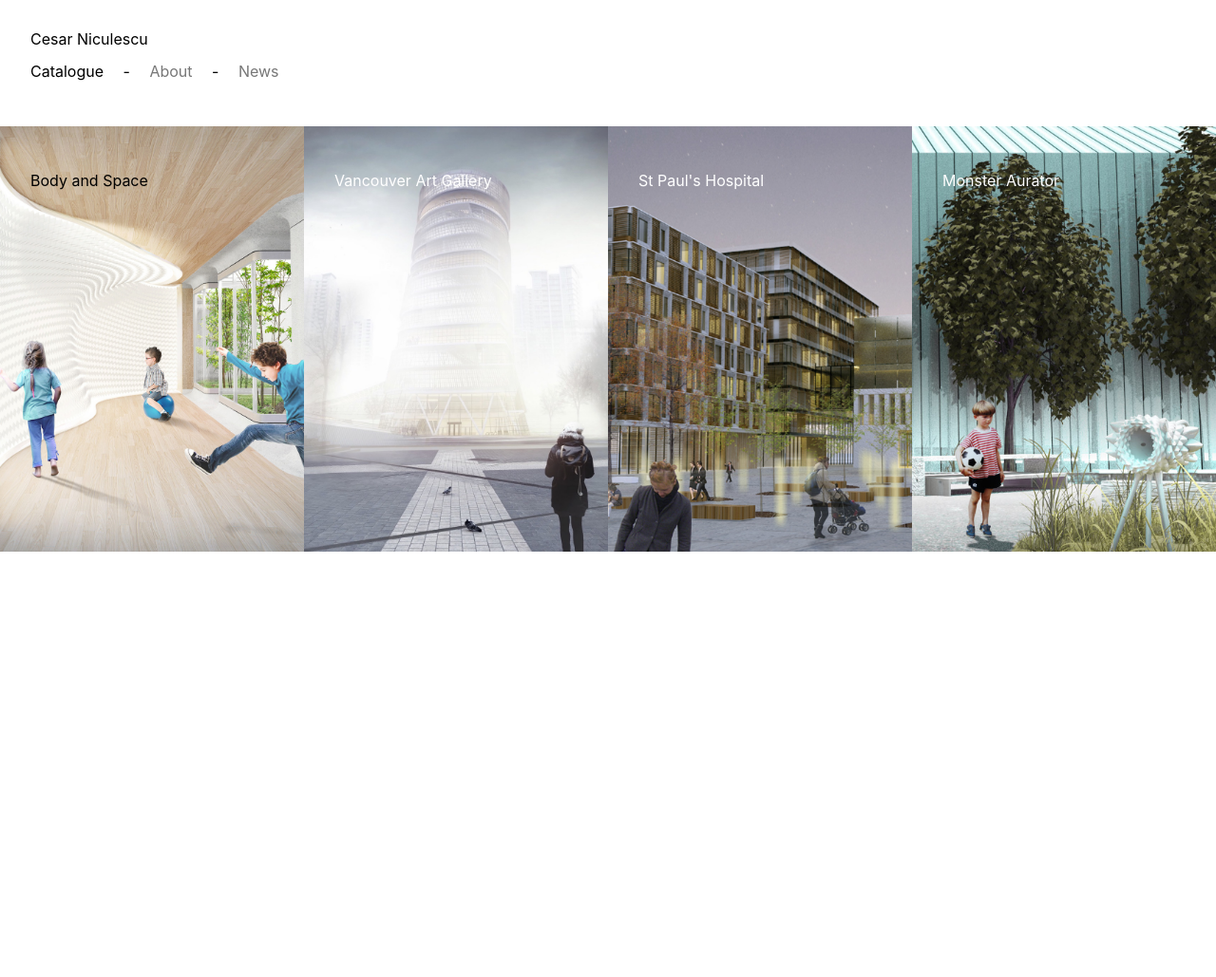
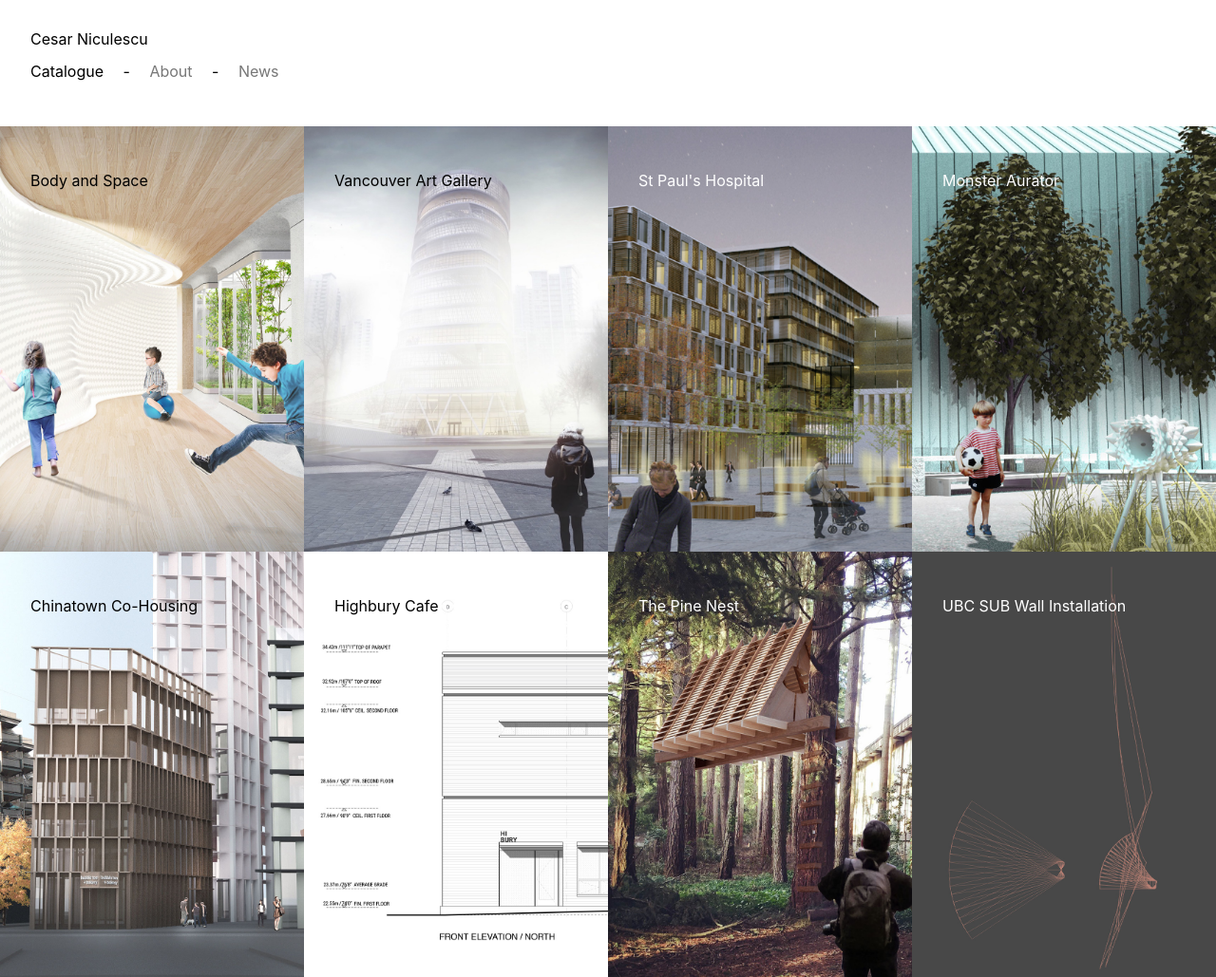
Before and after one commit to cniculescu/cniculescu.github.io, a Jekyll site: the page index.html, which Jekyll copies as it is, in a window 1280 px wide. Shown: the whole page at 95% size. Built offline with Jekyll 4.4.1, drawn with Linux system fonts in a browser that asks for light colours; nearby versions of some CDN libraries; before the commit the page ends 900 px from its top, so only the background shows below that.

Commit message:
Add files via upload
new row of projects!

```diff
--- a/index.html
+++ b/index.html
@@ -23,7 +23,7 @@
 	    <div role="img" class="dim aspect-ratio--5x7 " style="background:url(img/grid/bodyspace.jpg) no-repeat center center; background-size: cover;"><p class="z-1 absolute pa3 pa4-ns black">Body and Space</p></div>
 	  </a>
 	  <a href="vartgallery.html" class="z-0 fl w-100 w-50-m w-25-l link overflow-hidden">
-	    <div role="img" class="dim aspect-ratio--5x7 " style="background:url(img/grid/vartgallery.jpg) no-repeat center center; background-size: cover;"><p class="z-1 absolute pa3 pa4-ns white">Vancouver Art Gallery</p></div>
+	    <div role="img" class="dim aspect-ratio--5x7 " style="background:url(img/grid/vartgallery.jpg) no-repeat center center; background-size: cover;"><p class="z-1 absolute pa3 pa4-ns black">Vancouver Art Gallery</p></div>
 	  </a>
 	  <a href="stpaulhospital.html" class="z-0 fl w-100 w-50-m w-25-l link overflow-hidden">
 	    <div role="img" class="dim aspect-ratio--5x7 " style="background:url(img/grid/hospital.jpg) no-repeat center center; background-size: cover;"><p class="z-1 absolute pa3 pa4-ns white">St Paul's Hospital</p></div>
@@ -31,6 +31,20 @@
 	  <a href="pollinator.html" class="z-0 fl w-100 w-50-m w-25-l link overflow-hidden">
 	    <div role="img" class="dim aspect-ratio--5x7 " style="background:url(img/grid/pollinator.jpg) no-repeat center center; background-size: cover;"><p class="z-1 absolute pa3 pa4-ns white">Monster Aurator</p></div>
 	  </a>
+
+	  <a href="chinatown.html" class="z-0 fl w-100 w-50-m w-25-l link overflow-hidden">
+	    <div role="img" class="dim aspect-ratio--5x7 " style="background:url(img/grid/chinatown.jpg) no-repeat center center; background-size: cover;"><p class="z-1 absolute pa3 pa4-ns black">Chinatown Co-Housing</p></div>
+	  </a>
+	  <a href="highbury.html" class="z-0 fl w-100 w-50-m w-25-l link overflow-hidden">
+	    <div role="img" class="dim aspect-ratio--5x7 " style="background:url(img/grid/highbury.jpg) no-repeat center center; background-size: cover;"><p class="z-1 absolute pa3 pa4-ns black">Highbury Cafe</p></div>
+	  </a>
+	  <a href="treehouse.html" class="z-0 fl w-100 w-50-m w-25-l link overflow-hidden">
+	    <div role="img" class="dim aspect-ratio--5x7 " style="background:url(img/grid/treehouse.jpg) no-repeat center center; background-size: cover;"><p class="z-1 absolute pa3 pa4-ns white">The Pine Nest</p></div>
+	  </a>
+	  <a href="subwall.html" class="z-0 fl w-100 w-50-m w-25-l link overflow-hidden">
+	    <div role="img" class="dim aspect-ratio--5x7 " style="background:url(img/grid/subwall.jpg) no-repeat center center; background-size: cover;"><p class="z-1 absolute pa3 pa4-ns white">UBC SUB Wall Installation</p></div>
+	  </a>
 	</section>
+
 </body>
 </html>
```
